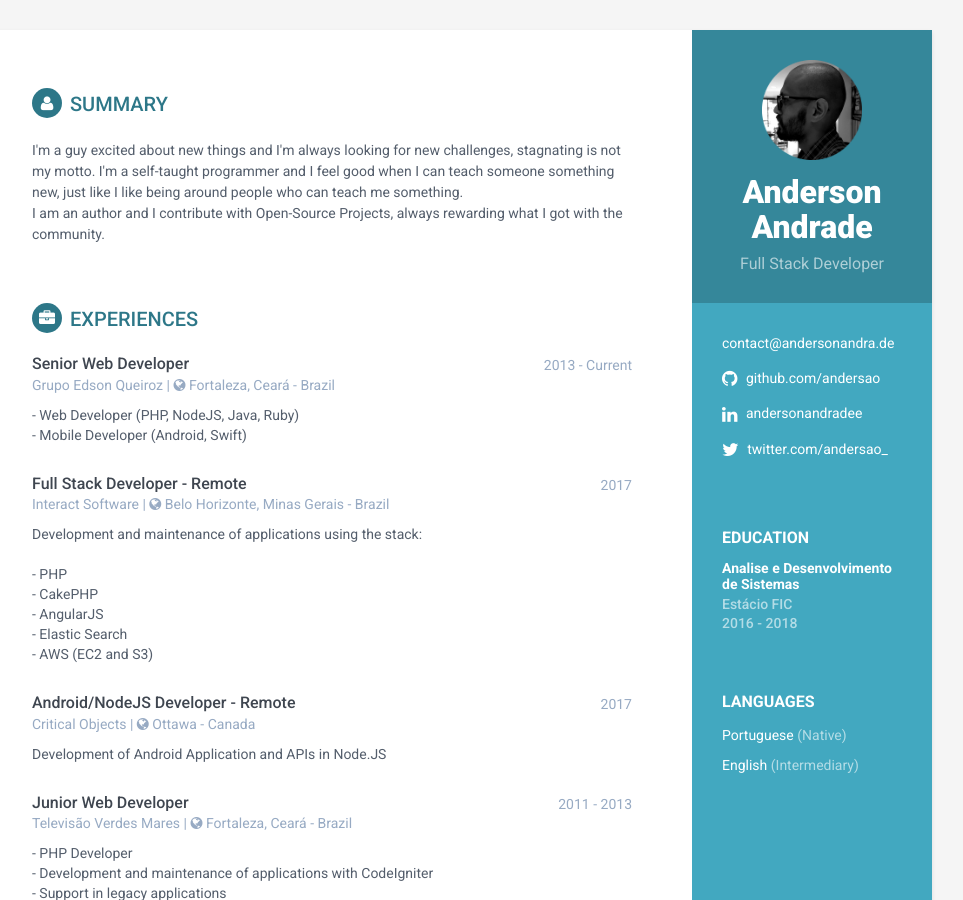
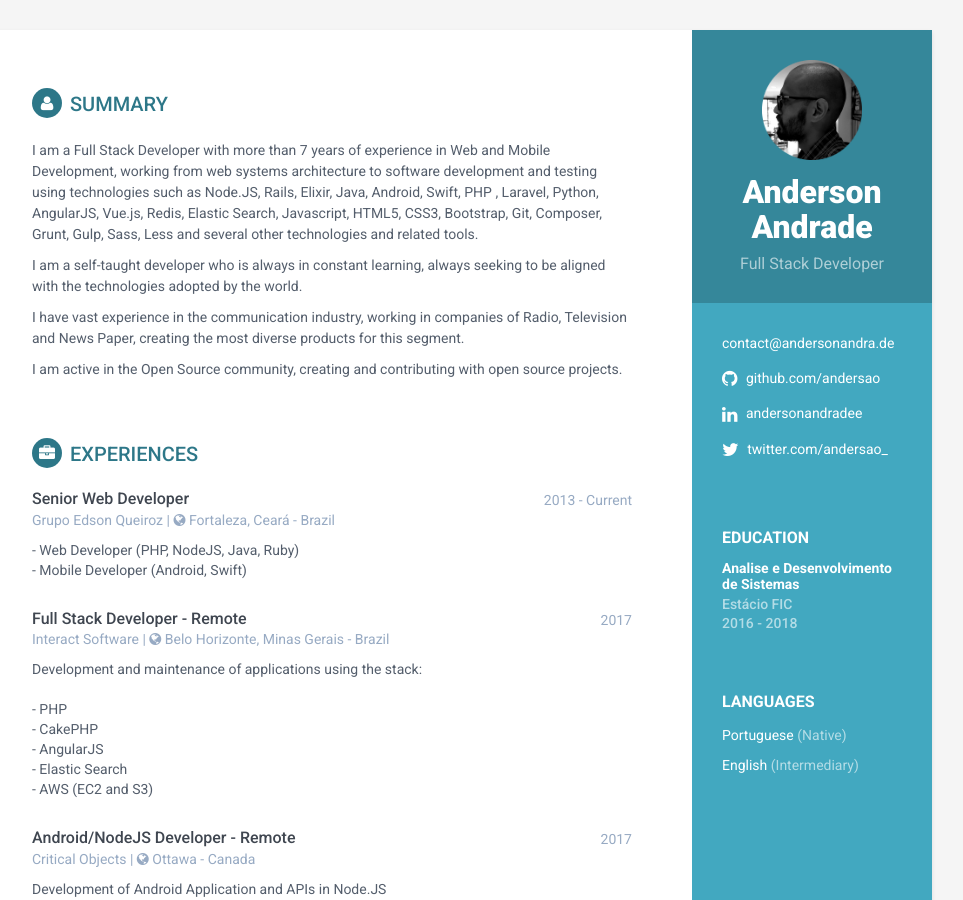
Before and after one commit to andersao/andersao.github.io, a Jekyll site: the page built from index.html, in a window 1280 px wide and 900 px high. Shown: the whole window, without its empty margins (188-1151 px from the left). Built offline with Jekyll 4.4.1, drawn with Linux system fonts in a browser that asks for light colours.

Commit message:
Updated Header Profile

```diff
--- a/_data/profile.yml
+++ b/_data/profile.yml
@@ -4,6 +4,12 @@ avatar: assets/images/profile.png
 email: contact@andersonandra.de
 website: http://andersonandra.de
 summary: >
-  <p>I'm a guy excited about new things and I'm always looking for new challenges, stagnating is not my motto.
-  I'm a self-taught programmer and I feel good when I can teach someone something new, just like I like being around people who can teach me something. <br />
-  I am an author and I contribute with Open-Source Projects, always rewarding what I got with the community.</p>
+  <p>
+  I am a Full Stack Developer with more than 7 years of experience in Web and Mobile Development,
+  working from web systems architecture to software development and testing using technologies such
+  as Node.JS, Rails, Elixir, Java, Android, Swift, PHP , Laravel, Python, AngularJS, Vue.js, Redis,
+  Elastic Search, Javascript, HTML5, CSS3, Bootstrap, Git, Composer, Grunt, Gulp, Sass, Less and several other technologies and related tools.
+  </p>
+  <p>I am a self-taught developer who is always in constant learning, always seeking to be aligned with the technologies adopted by the world.</p>
+  <p>I have vast experience in the communication industry, working in companies of Radio, Television and News Paper, creating the most diverse products for this segment.</p>
+  <p>I am active in the Open Source community, creating and contributing with open source projects.</p>
```
